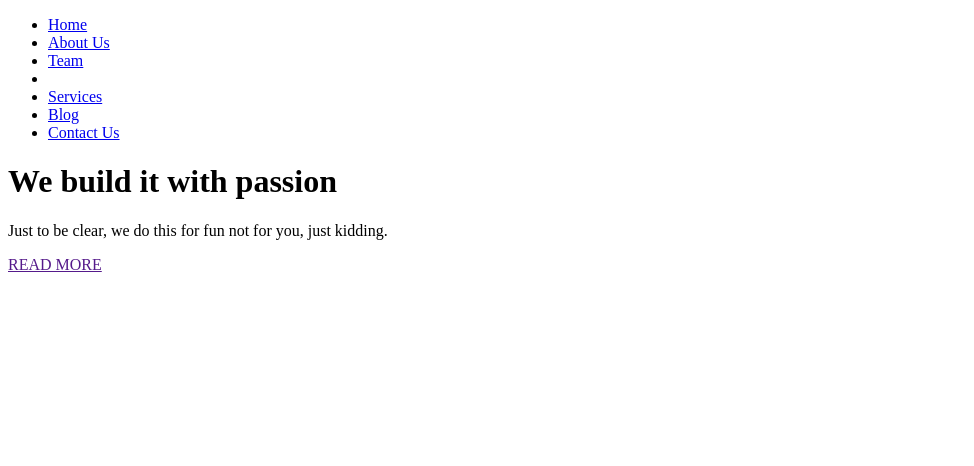
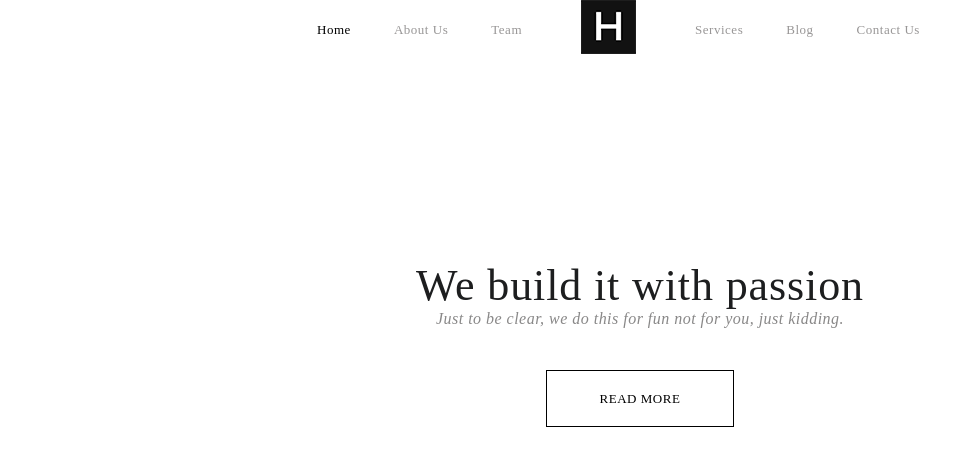
Before and after one commit to 6Evrey9/WordPress, a plain HTML site: page index.html in a window 1280 px wide. Shown: the whole page, without its empty margins (0-974 px from the left). Drawn offline with Linux system fonts and the light colour scheme.

Commit message:
Add files via upload

```diff
--- /dev/null
+++ b/assets/css/style.css
@@ -0,0 +1,115 @@
+@font-face {
+    font-family: HelveticaNeueLTProLt;
+    src: url(/fonts/HelveticaNeueLTProLt.woff) format("wof");
+}
+@font-face {
+    font-family: HelveticaNeueLTProMd;
+    src: url(/fonts/HelveticaNeueLTProMd.woff) format("wof");
+}
+@font-face {
+    font-family: HelveticaNeueLTProRoman;
+    src: url(/fonts/HelveticaNeueLTProRoman.woff) format("wof");
+}
+@font-face {
+    font-family: Merriweather-LightItalic;
+    src: url(/fonts/Merriweather-LightItalic.woff) format("wof");
+}
+@font-face {
+    font-family: Montserrat-Light;
+    src: url(/fonts/Montserrat-Light.woff) format("wof");
+}
+@font-face {
+    font-family: Montserrat-Regular;
+    src: url(/fonts/Montserrat-Regular.woff) format("wof");
+}
+@font-face {
+    font-family: Roboto-Regular;
+    src: url(/fonts/Roboto-Regular.woff) format("wof");
+}
+
+*{
+    box-sizing: border-box;
+}
+body{
+    padding: 0;
+    margin: 0;
+}
+.container{
+    width: 1200px;
+    padding: 0 15px;
+    margin: 0 auto;
+}
+.header {
+
+}
+.menu {
+    margin: 0;
+    padding: 0;
+    list-style: none;
+    display: flex;
+    justify-content: center;
+    align-items: center;
+}
+.nav__item a{
+    font-family: Roboto-Regular;
+    font-size: 13px;
+    font-weight: 400;
+    letter-spacing: 0.04em;
+    color: #989696;
+    text-decoration: none;
+    margin-right: 43px;
+}
+.nav__item a:nth-last-child(){
+    margin-right: 0;
+}
+
+.active a, .nav__item a:hover{
+    color: #010101;
+}
+.logo {
+margin: 0 16px;
+}
+.header__content {
+    text-align: center;
+}
+.header__title {
+    font-family: 'HelveticaNeueLTProLt';
+    font-size: 44px;
+    line-height: 41px;
+    font-weight: 400;
+    letter-spacing: 0.02em;
+    color: #1d1e1f;
+    margin: 207px auto 4px;
+}
+.header__text {
+    font-family: Merriweather-LightItalic;
+    font-size: 16px;
+    line-height: 17px;
+    font-weight: 300;
+    font-style: italic;
+    letter-spacing: 0.03em;
+    color: #898888;
+    margin: 0 auto 43px;
+
+}
+.header__button {
+    font-family: Montserrat-Regular;
+    font-size: 13px;
+    line-height: 17px;
+    font-weight: 400;
+    letter-spacing: 0.04em;
+    color: #000000;
+    width: 188px;
+    height: 57px;
+    border: 1px solid #000000;
+    display: flex;
+    justify-content: center;
+    align-items: center;
+    margin: 0 auto 206px;
+    text-decoration: none;
+}
+
+.header__button:hover{
+    color: white;
+    background-color: #000000;
+}
--- a/index.html
+++ b/index.html
@@ -4,7 +4,7 @@
     <meta charset="UTF-8">
     <meta http-equiv="X-UA-Compatible" content="IE=edge">
     <meta name="viewport" content="width=device-width, initial-scale=1.0">
-    <link rel="stylesheet" href="/assets/css/style.css">
+    <link rel="stylesheet" href="assets/css/style.css">
     <title>Document</title>
 </head>
 <body>
@@ -15,7 +15,7 @@
                     <li class="nav__item active"><a href="#">Home</a></li>
                     <li class="nav__item"><a href="#">About Us</a></li>
                     <li class="nav__item"><a href="#">Team</a></li>
-                    <li class="nav__item"><a href="#"> <img src="/images/logo_3079.png" alt="" class="logo"> </a></li>
+                    <li class="nav__item"><a href="#"> <img src="assets/images/logo_3079.png" alt="" class="logo"> </a></li>
                     <li class="nav__item"><a href="#">Services</a></li>
                     <li class="nav__item"><a href="#">Blog</a></li>
                     <li class="nav__item"><a href="#">Contact Us</a></li>
```
Also changed, not shown: assets/fonts/HelveticaNeueLTProLt.woff (added), assets/fonts/HelveticaNeueLTProMd.woff (added), assets/fonts/HelveticaNeueLTProRoman.woff (added), assets/fonts/Merriweather-LightItalic.woff (added), assets/fonts/Montserrat-Light.woff (added), assets/fonts/Montserrat-Regular.woff (added), assets/fonts/Roboto-Regular.woff (added), assets/images/logo_3079.png (added).
